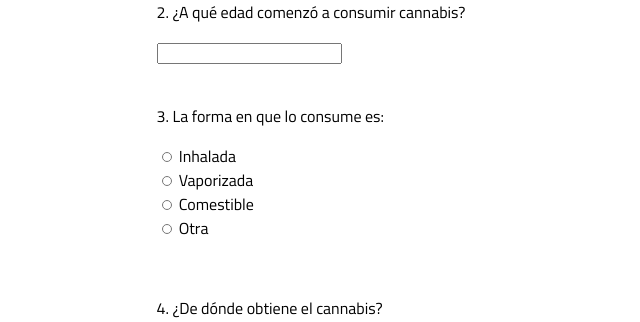
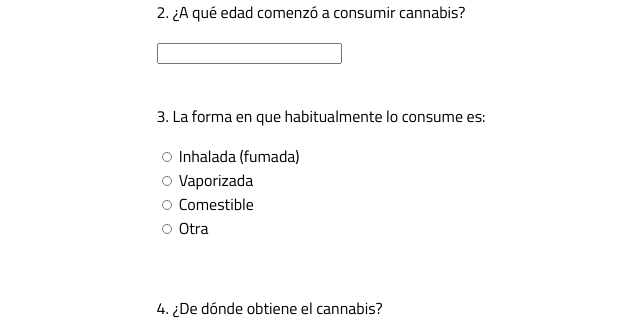
Before and after one commit to almadana/emarQuestionnaire, a Flask app: page /cannabis_qst in a window 1280 px wide. Shown: the part 421-743 px from the top of the page, without its empty margins (41-681 px from the left). Run offline with Flask 3, Linux system fonts and the light colour scheme; parts of the project's set-up code (start-up, migrations or seed data) failed here and were passed over.

Commit message:
ultimos cambios redaccion marzo

```diff
--- a/website/templates/cannabis_questionnaire.html
+++ b/website/templates/cannabis_questionnaire.html
@@ -49,11 +49,11 @@
 </div>
 
 <div class="preguntas">
-<p>3. La forma en que lo consume es:
+<p>3. La forma en que habitualmente lo consume es:
 	</p>
 	<p>
 	<input type="radio" required name="q3" value="inhalada"  class="radio-small">
-	Inhalada<br/>
+	Inhalada (fumada)<br/>
 <input type="radio" name="q3" value="vaporizada"  class="radio-small">
 	Vaporizada<br/>
 <input type="radio" name="q3" value="comestible"  class="radio-small">
--- a/website/templates/consent.html
+++ b/website/templates/consent.html
@@ -18,7 +18,7 @@
 cuestionario sociodemográfico, un cuestionario breve sobre
 experiencias infantiles adversas, uno sobre consumo de cannabis y 3
 cuestionarios referidos a mi comportamiento y pensamiento.</li>
-<li>Además, tendré que grabar un fragmento de discurso desde el micrófono de mi
+<li>Además, tendré que grabar fragmentos de discurso desde el micrófono de mi
 celular o computadora.</li>
 <li>Posteriormente podría ser convocado para tener una
 entrevista virtual en la que profundizaremos en aspectos
--- a/website/templates/information.html
+++ b/website/templates/information.html
@@ -39,7 +39,7 @@ Psic. Richard Rodriguez </b>-  psirjrodriguez-Gmail</a></p>
 presente investigación tiene como objetivo conocer los efectos que
 la marihuana tiene en el pensamiento y la
 organización discursiva. Tendrás que completar una serie de
-cuestionarios y grabar 2 respuestas a preguntas abiertas a través del el micrófono de tu dispositivo.
+cuestionarios y grabar 3 respuestas a preguntas abiertas a través del el micrófono de tu dispositivo.
 
 Te llevará entre 10 y 15 minutos y es preciso que dispongas de ese tiempo y tranquilidad para responder.
 Posteriormente podríamos convocarte para tener una entrevista
```
